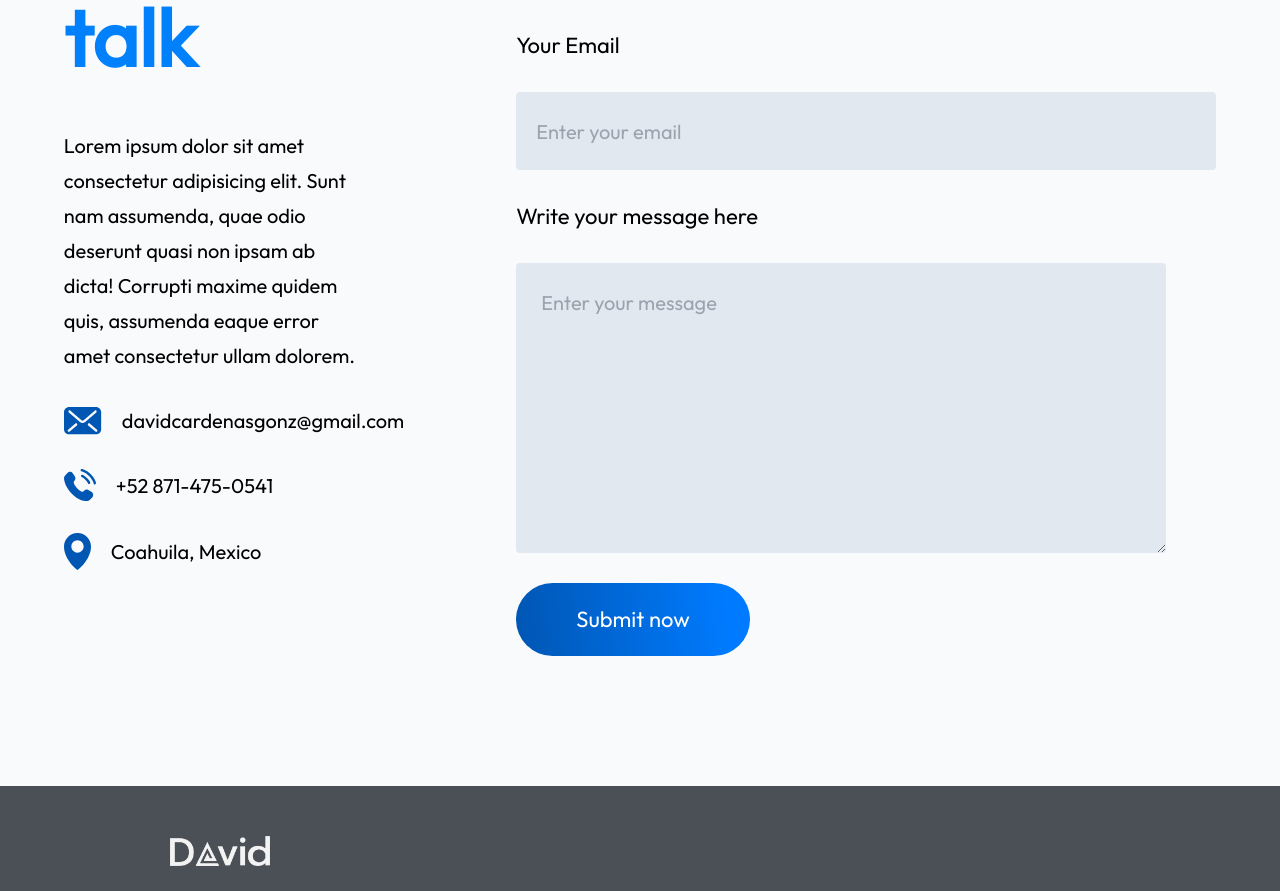
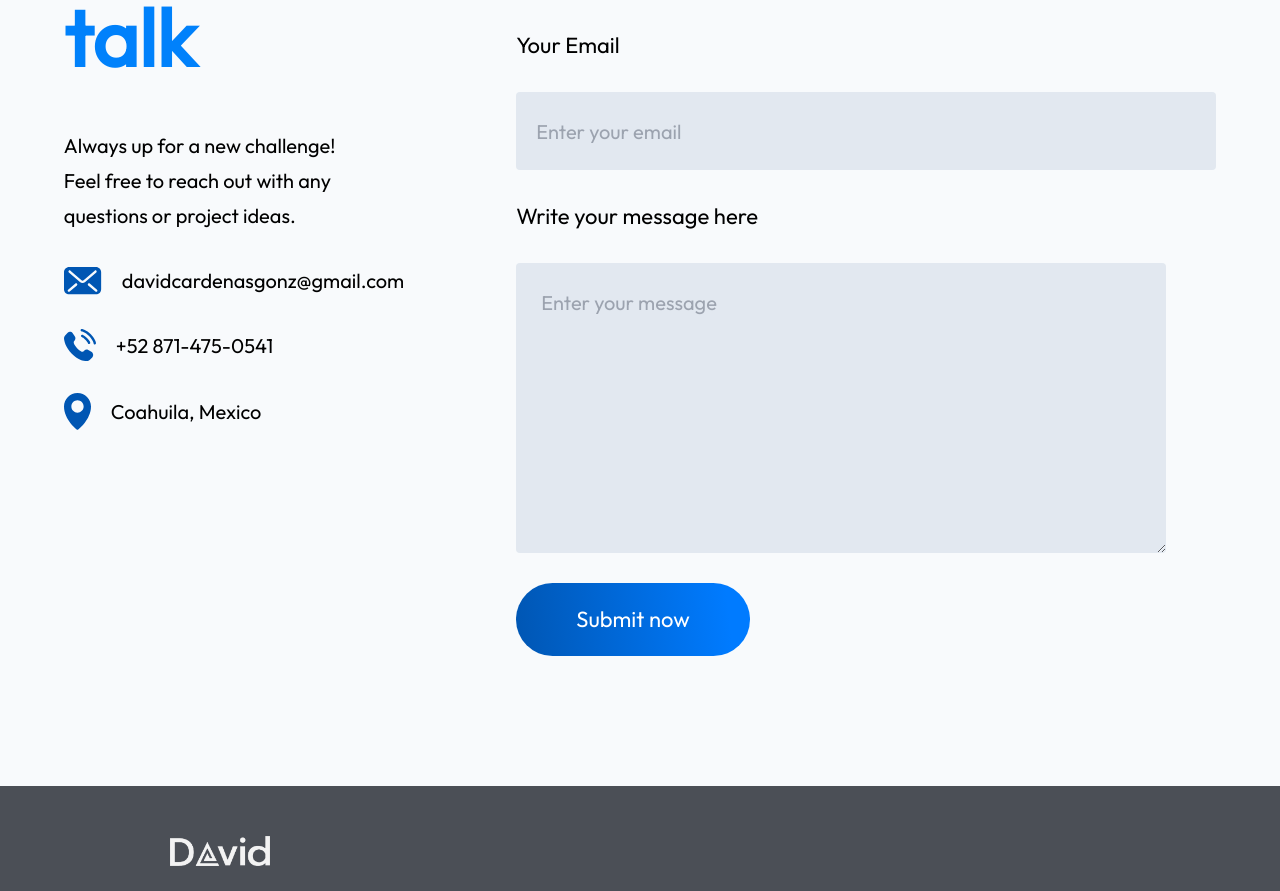
Before and after one commit to DavidCarG/Portfolio, a React (Vite) app: page / in a window 1280 px wide. Shown: the part 5480-6371 px from the top of the page. Built offline with nearby package versions, Linux system fonts and the light colour scheme; no server answers.

Commit message:
Update Contact component message

```diff
--- a/src/components/Contact/Contact.jsx
+++ b/src/components/Contact/Contact.jsx
@@ -40,10 +40,8 @@ const Contact = () => {
         <div className="contact-left">
           <h1>Let's talk</h1>
           <p>
-            Lorem ipsum dolor sit amet consectetur adipisicing elit. Sunt nam
-            assumenda, quae odio deserunt quasi non ipsam ab dicta! Corrupti
-            maxime quidem quis, assumenda eaque error amet consectetur ullam
-            dolorem.
+            Always up for a new challenge! Feel free to reach out with any
+            questions or project ideas.{" "}
           </p>
           <div className="contact-details">
             <div className="contact-detail">
```
